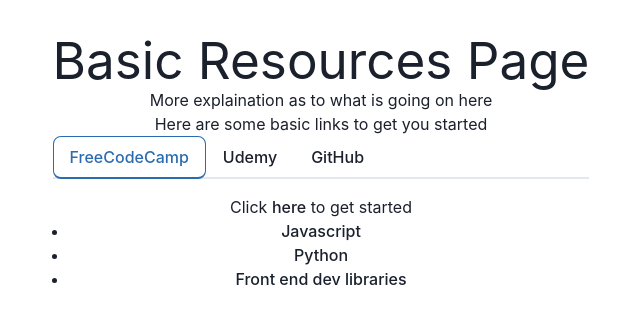
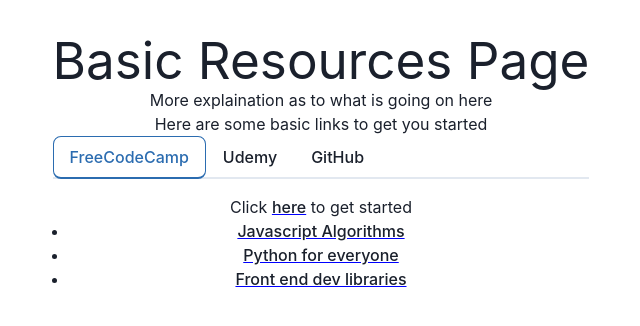
Before and after one commit to Rragu88/oklathon-website, a React (Vite) app: page /resources in a window 1280 px wide. Shown: the top 326 px of the page, without its empty margins (319-959 px from the left). Built offline with nearby package versions, Linux system fonts and the light colour scheme.

Commit message:
Update Resources.jsx
continuing the design of the resources page

```diff
--- a/src/pages/Resources.jsx
+++ b/src/pages/Resources.jsx
@@ -6,7 +6,8 @@
     Tabs,
     TabList,
     TabPanel,
-    TabPanels
+    TabPanels,
+    textDecoration
   } from '@chakra-ui/react'
 
 export const Resources=() => {
@@ -29,15 +30,15 @@
                 </TabList>
                 <TabPanels>
                     <TabPanel>
-                        <p>Click <a href="freecodecamp.org" target="_blank">here</a> to get started</p>
+                        <p>Click <a href="freecodecamp.org" style={{textDecoration:"underline blue"}} target="_blank">here</a> to get started</p>
                         <ul>
-                            <li><a href="https://www.freecodecamp.org/learn/javascript-algorithms-and-data-structures-v8/" target="_blank">Javascript</a></li>
-                            <li><a href="https://www.freecodecamp.org/learn/python-for-everybody/" target="_blank">Python</a></li>
-                            <li><a href="https://www.freecodecamp.org/learn/front-end-development-libraries/" target="_blank">Front end dev libraries</a></li>
+                            <li><a href="https://www.freecodecamp.org/learn/javascript-algorithms-and-data-structures-v8/" style={{textDecoration:"underline blue"}} target="_blank">Javascript Algorithms</a></li>
+                            <li><a href="https://www.freecodecamp.org/learn/python-for-everybody/" style={{textDecoration:"underline blue"}} target="_blank">Python for everyone</a></li>
+                            <li><a href="https://www.freecodecamp.org/learn/front-end-development-libraries/" style={{textDecoration:"underline blue"}} target="_blank">Front end dev libraries</a></li>
                         </ul>
                     </TabPanel>
                     <TabPanel>
-                        <p>Click <a href="https://www.udemy.com/?utm_source=adwords-brand&utm_medium=udemyads&utm_campaign=Brand-Udemy_la.EN_cc.US_dev&campaigntype=Search&portfolio=BrandDirect&language=EN&product=Course&test=&audience=Keyword&topic=&priority=NotSpecified&utm_content=deal4584&utm_term=_._ag_137319648178_._ad_634190764968_._kw_udemy_._de_c_._dm__._pl__._ti_kwd-296956216253_._li_9026222_._pd__._&matchtype=b&gad_source=1&gclid=EAIaIQobChMI3-v0-PGaiQMVzACtBh3QFimqEAAYASAAEgLRo_D_BwE" target="_blank">here</a> to get started</p>
+                        <p>Click <a href="https://www.udemy.com/?utm_source=adwords-brand&utm_medium=udemyads&utm_campaign=Brand-Udemy_la.EN_cc.US_dev&campaigntype=Search&portfolio=BrandDirect&language=EN&product=Course&test=&audience=Keyword&topic=&priority=NotSpecified&utm_content=deal4584&utm_term=_._ag_137319648178_._ad_634190764968_._kw_udemy_._de_c_._dm__._pl__._ti_kwd-296956216253_._li_9026222_._pd__._&matchtype=b&gad_source=1&gclid=EAIaIQobChMI3-v0-PGaiQMVzACtBh3QFimqEAAYASAAEgLRo_D_BwE" style={{textDecoration:"underline blue"}} target="_blank">here</a> to get started</p>
                         <ul>
                             <li>
 
```
